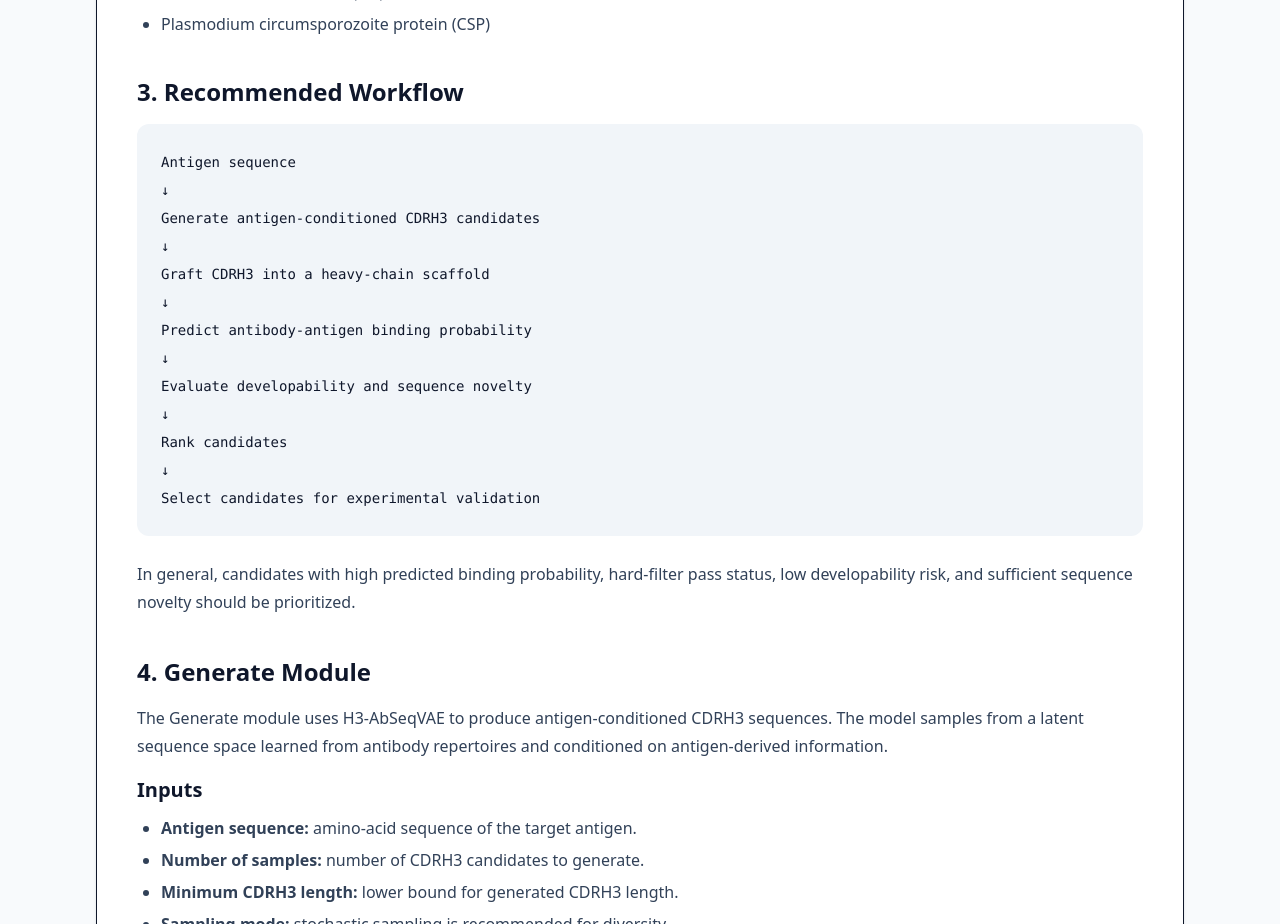
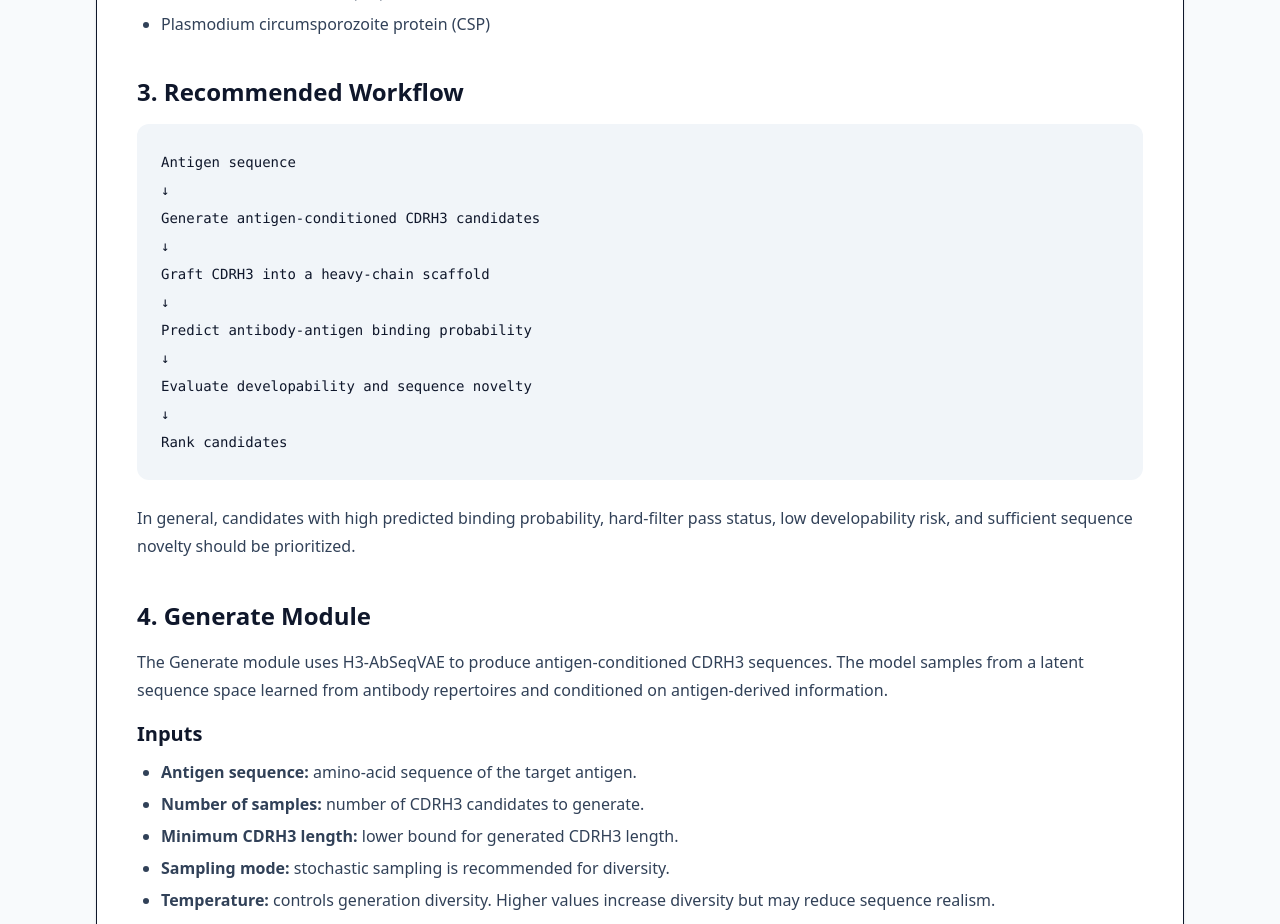
Before and after one commit to Fanxu-alt/Antibody-Design, a Next.js app in the folder frontend/: page /help in a window 1280 px wide. Shown: the part 880-1804 px from the top of the page. Built offline with nearby package versions, Linux system fonts and the light colour scheme; no server answers.

Commit message:
Update page.tsx

```diff
--- a/frontend/app/help/page.tsx
+++ b/frontend/app/help/page.tsx
@@ -83,10 +83,6 @@ export default function HelpPage() {
             ↓
             <br />
             Rank candidates
-            <br />
-            ↓
-            <br />
-            Select candidates for experimental validation
           </div>
 
           <p className="mb-10 leading-7 text-slate-700">
```
